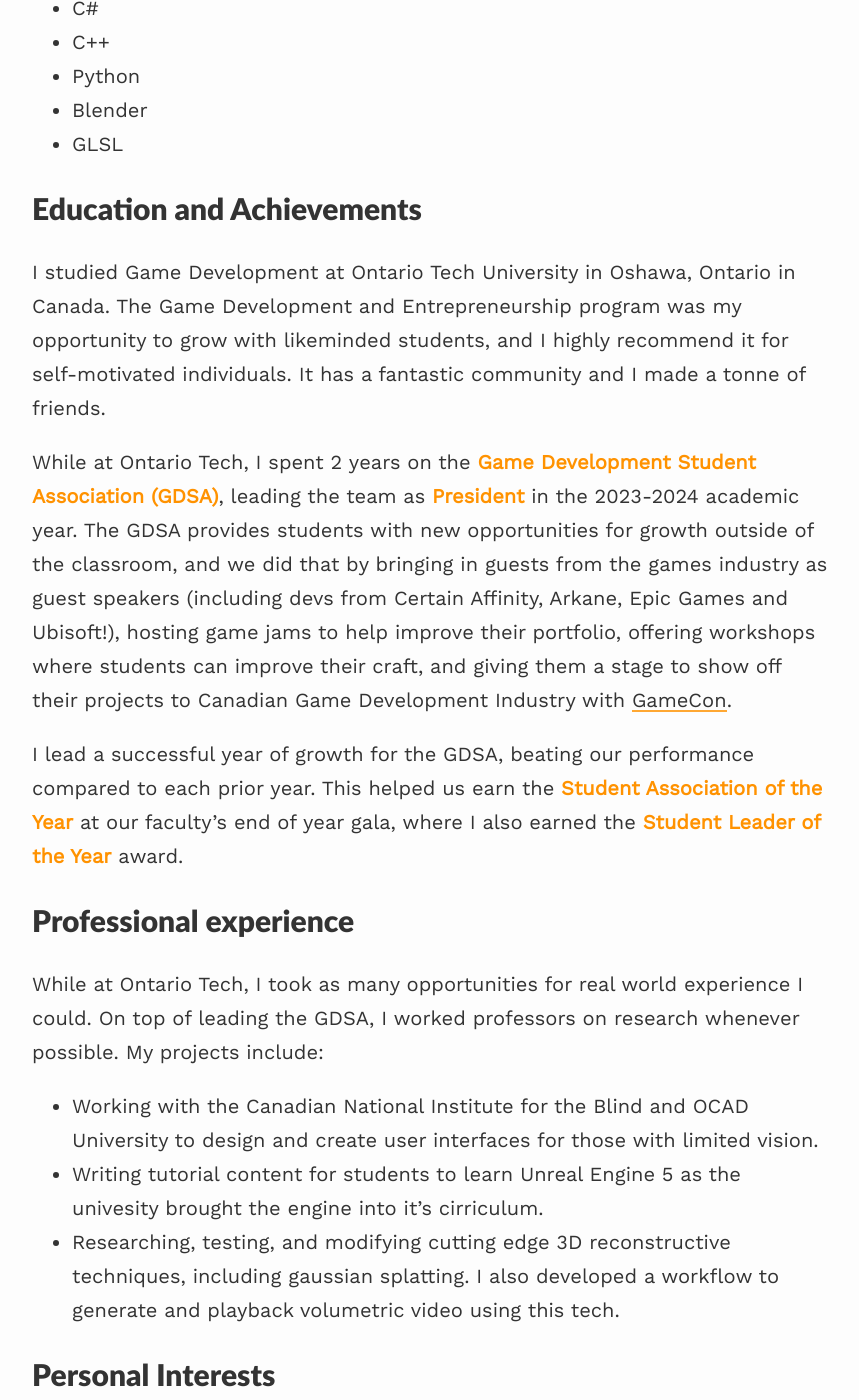
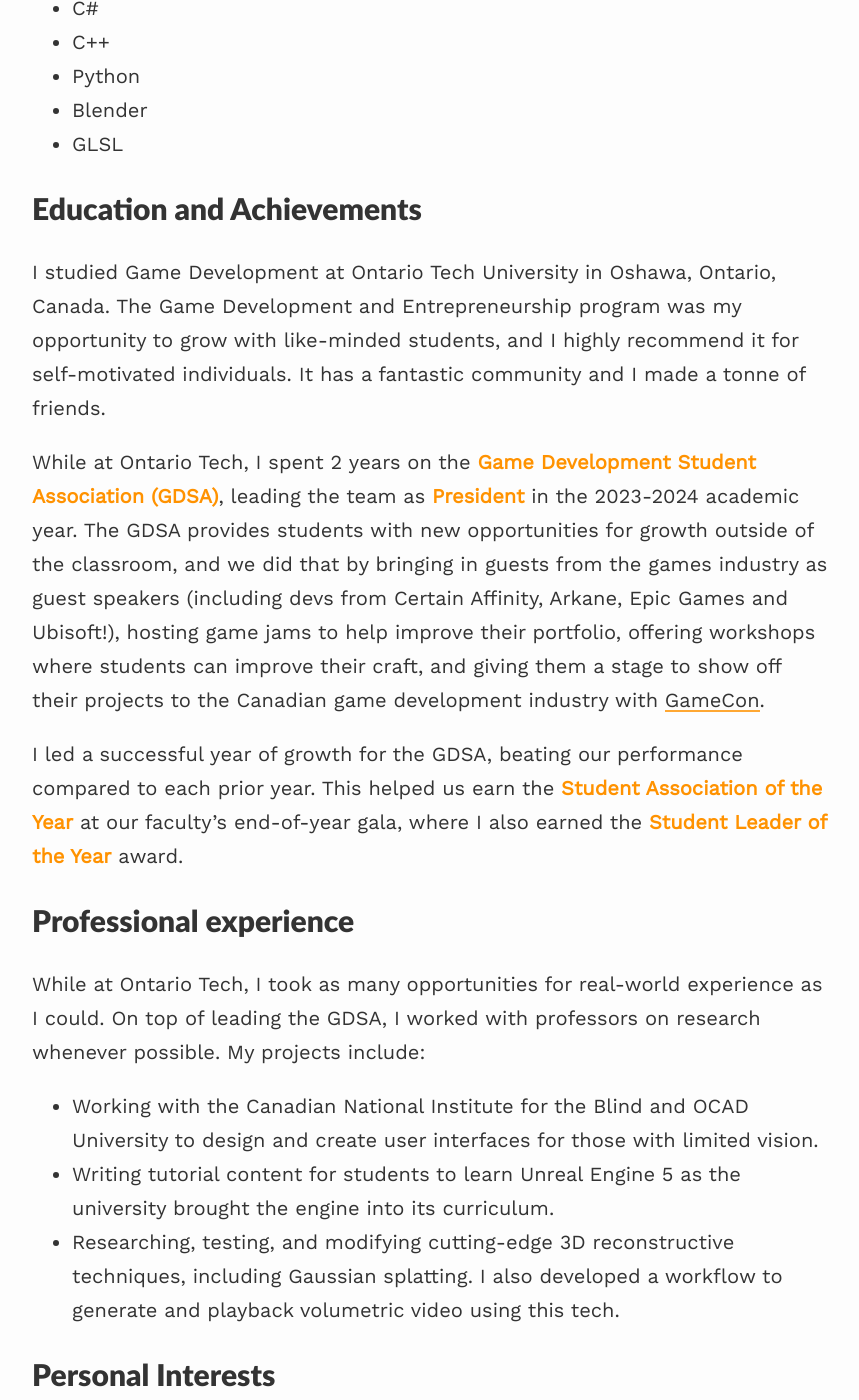
Before and after one commit to sinbadthepoet/sinbadthepoet.github.io, a Jekyll site: the page built from index.md, in a window 1280 px wide and 1400 px high, scrolled down 907 px. Shown: the whole window, without its empty margins (208-1067 px from the left). Built offline with Jekyll 4.4.1, drawn with Linux system fonts in a browser that asks for light colours; nearby versions of some CDN libraries; some of the changed text lies outside the part shown.

Commit message:
Typos, Images, Videos

```diff
--- a/index.md
+++ b/index.md
@@ -23,22 +23,22 @@
 
 ## Education and Achievements ##
 
-I studied Game Development at Ontario Tech University in Oshawa, Ontario in Canada. The Game Development and Entrepreneurship program was my opportunity to grow with likeminded students, and I highly recommend it for self-motivated individuals. It has a fantastic community and I made a tonne of friends.
+I studied Game Development at Ontario Tech University in Oshawa, Ontario, Canada. The Game Development and Entrepreneurship program was my opportunity to grow with like-minded students, and I highly recommend it for self-motivated individuals. It has a fantastic community and I made a tonne of friends.
 
-While at Ontario Tech, I spent 2 years on the **Game Development Student Association (GDSA)**, leading the team as **President** in the 2023-2024 academic year. The GDSA provides students with new opportunities for growth outside of the classroom, and we did that by bringing in guests from the games industry as guest speakers (including devs from Certain Affinity, Arkane, Epic Games and Ubisoft!), hosting game jams to help improve their portfolio, offering workshops where students can improve their craft, and giving them a stage to show off their projects to Canadian Game Development Industry with [GameCon](https://www.gamecon.ca/){:target="_blank"}.
+While at Ontario Tech, I spent 2 years on the **Game Development Student Association (GDSA)**, leading the team as **President** in the 2023-2024 academic year. The GDSA provides students with new opportunities for growth outside of the classroom, and we did that by bringing in guests from the games industry as guest speakers (including devs from Certain Affinity, Arkane, Epic Games and Ubisoft!), hosting game jams to help improve their portfolio, offering workshops where students can improve their craft, and giving them a stage to show off their projects to the Canadian game development industry with [GameCon](https://www.gamecon.ca/){:target="_blank"}.
 
-I lead a successful year of growth for the GDSA, beating our performance compared to each prior year. This helped us earn the **Student Association of the Year** at our faculty's end of year gala, where I also earned the **Student Leader of the Year** award.
+I led a successful year of growth for the GDSA, beating our performance compared to each prior year. This helped us earn the **Student Association of the Year** at our faculty's end-of-year gala, where I also earned the **Student Leader of the Year** award.
 
 ## Professional experience ##
 
-While at Ontario Tech, I took as many opportunities for real world experience I could. On top of leading the GDSA, I worked professors on research whenever possible. My projects include:
+While at Ontario Tech, I took as many opportunities for real-world experience as I could. On top of leading the GDSA, I worked with professors on research whenever possible. My projects include:
 - Working with the Canadian National Institute for the Blind and OCAD University to design and create user interfaces for those with limited vision.
-- Writing tutorial content for students to learn Unreal Engine 5 as the univesity brought the engine into it's cirriculum.
-- Researching, testing, and modifying cutting edge 3D reconstructive techniques, including gaussian splatting. I also developed a workflow to generate and playback volumetric video using this tech.
+- Writing tutorial content for students to learn Unreal Engine 5 as the university brought the engine into its curriculum.
+- Researching, testing, and modifying cutting-edge 3D reconstructive techniques, including Gaussian splatting. I also developed a workflow to generate and playback volumetric video using this tech.
 
 ## Personal Interests ##
 
-Beyond games, I enjoy creative writing, reading, 3D printing, learning to draw (hopefully soon this will just say drawing!) and improving my programming! This summer, I'm working on a few different projects to make myself a more effective developer, including an [Immersive Sim Framework for Unity](){:target="_blank"} to improve my technical design skills as well as to learn more about how to create effective developer tools for better workflows, a few new theoretical design docs, and some web development!
+Beyond games, I enjoy creative writing, reading, 3D printing, learning to draw (hopefully soon this will just say drawing!), and improving my programming! This summer, I'm working on a few different projects to make myself a more effective developer, including an [Immersive Sim Framework for Unity](https://sinbadthepoet.github.io/projects/1-1-balisset/){:target="_blank"} to improve my technical design skills as well as to learn more about how to create effective developer tools for better workflows, a few new theoretical design docs, and some web development!
 
 ### Some of my favourite games ###
 - Baldur's Gate 3
```
Also changed, not shown: other parts of index.md (+3 -3 lines), _projects/1-1-BALISSET.md (+2 -0 lines), _projects/7-1-GameJams.md (+5 -1 lines).
